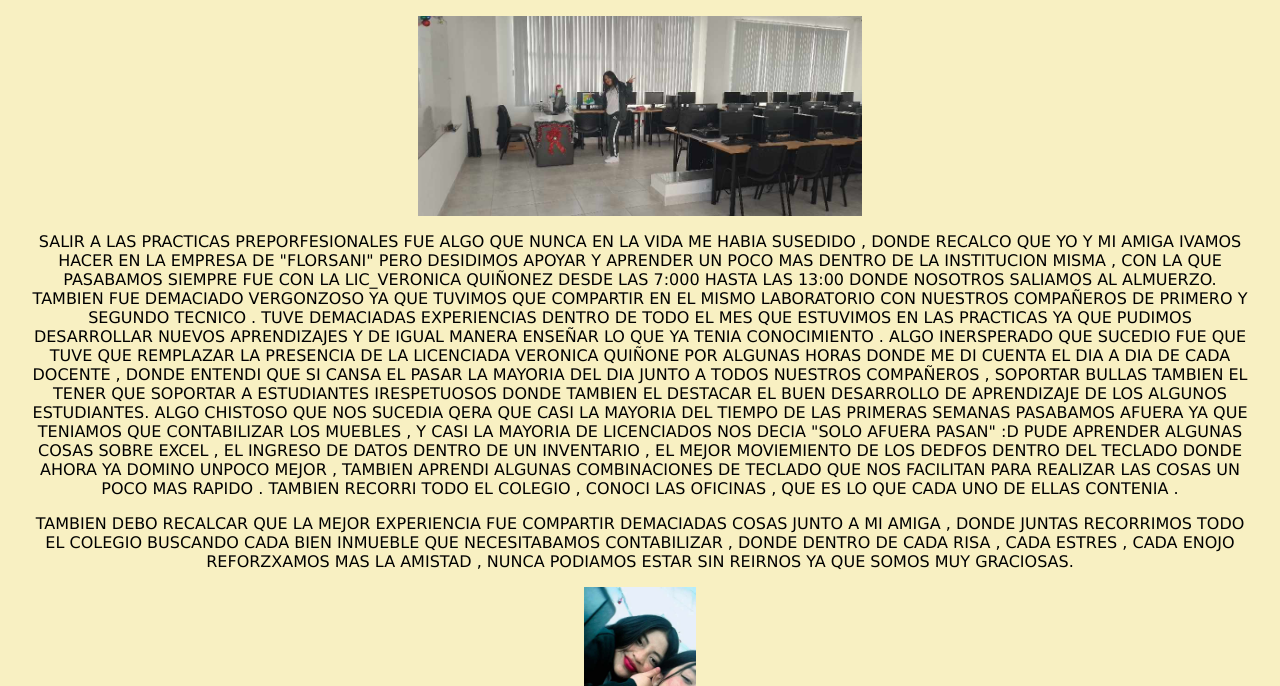
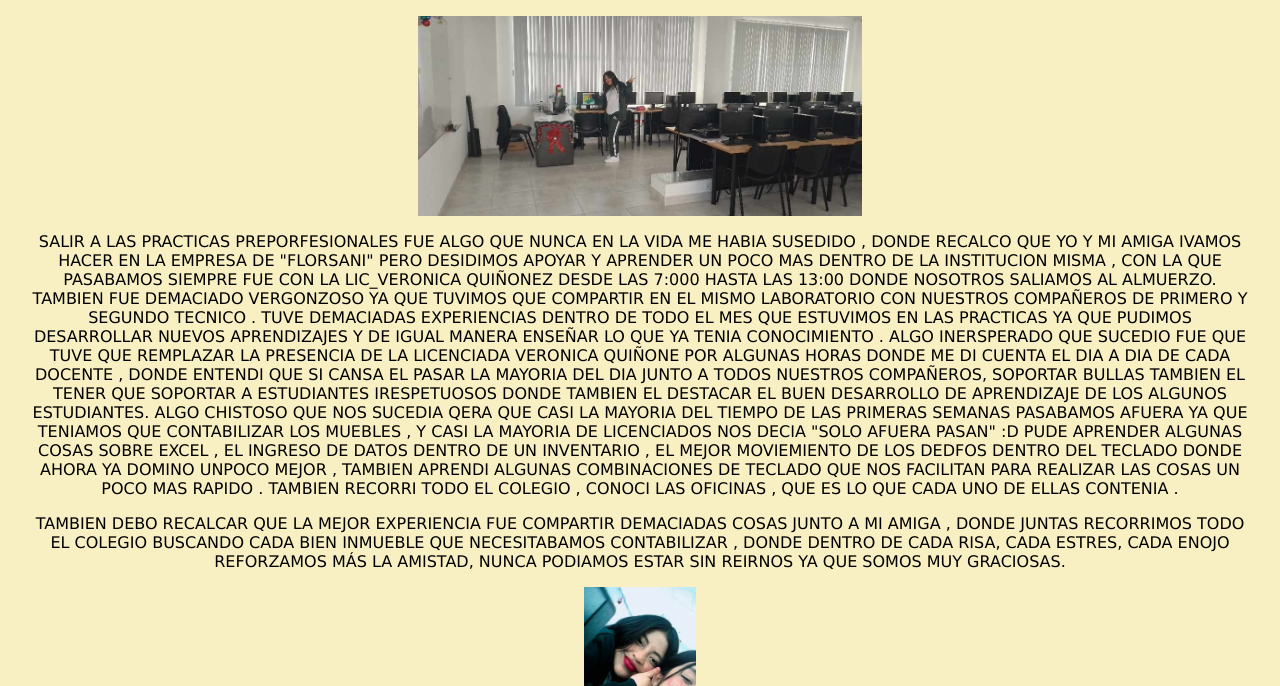
Before and after one commit to JessicaCaza/ExpeLaboralesJeSi, a plain HTML site: page index.html in a window 1280 px wide. Shown: the part 266-952 px from the top of the page. Drawn offline with Linux system fonts and the light colour scheme.

Commit message:
Update index.html

```diff
--- a/index.html
+++ b/index.html
@@ -39,11 +39,11 @@ p {
     <img src = "JESSICA.JPG" Height="200" ;>
 <p> SALIR A LAS PRACTICAS PREPORFESIONALES FUE ALGO QUE NUNCA EN LA VIDA ME HABIA SUSEDIDO , DONDE RECALCO QUE YO Y MI AMIGA IVAMOS HACER EN LA EMPRESA DE "FLORSANI" PERO DESIDIMOS APOYAR Y APRENDER UN POCO MAS DENTRO DE LA INSTITUCION MISMA , CON LA QUE PASABAMOS SIEMPRE FUE CON LA LIC_VERONICA QUIÑONEZ DESDE LAS 7:000 HASTA LAS 13:00 DONDE NOSOTROS SALIAMOS AL ALMUERZO. TAMBIEN FUE DEMACIADO VERGONZOSO YA QUE TUVIMOS QUE COMPARTIR EN EL MISMO LABORATORIO CON NUESTROS COMPAÑEROS DE PRIMERO Y SEGUNDO TECNICO .
     TUVE DEMACIADAS EXPERIENCIAS DENTRO DE TODO EL MES QUE ESTUVIMOS EN LAS PRACTICAS YA QUE PUDIMOS DESARROLLAR NUEVOS APRENDIZAJES Y DE IGUAL MANERA ENSEÑAR LO QUE YA TENIA CONOCIMIENTO .
-    ALGO INERSPERADO QUE SUCEDIO FUE QUE TUVE QUE REMPLAZAR LA PRESENCIA DE LA LICENCIADA VERONICA QUIÑONE POR ALGUNAS HORAS DONDE ME DI CUENTA EL DIA A DIA DE CADA DOCENTE , DONDE ENTENDI QUE SI CANSA EL PASAR LA MAYORIA DEL DIA JUNTO A TODOS NUESTROS COMPAÑEROS , SOPORTAR BULLAS TAMBIEN EL TENER QUE SOPORTAR A ESTUDIANTES IRESPETUOSOS DONDE TAMBIEN EL DESTACAR EL BUEN DESARROLLO DE APRENDIZAJE DE LOS ALGUNOS ESTUDIANTES.
+    ALGO INERSPERADO QUE SUCEDIO FUE QUE TUVE QUE REMPLAZAR LA PRESENCIA DE LA LICENCIADA VERONICA QUIÑONE POR ALGUNAS HORAS DONDE ME DI CUENTA EL DIA A DIA DE CADA DOCENTE , DONDE ENTENDI QUE SI CANSA EL PASAR LA MAYORIA DEL DIA JUNTO A TODOS NUESTROS COMPAÑEROS, SOPORTAR BULLAS TAMBIEN EL TENER QUE SOPORTAR A ESTUDIANTES IRESPETUOSOS DONDE TAMBIEN EL DESTACAR EL BUEN DESARROLLO DE APRENDIZAJE DE LOS ALGUNOS ESTUDIANTES.
     ALGO CHISTOSO QUE NOS SUCEDIA QERA QUE CASI LA MAYORIA DEL TIEMPO DE LAS PRIMERAS SEMANAS PASABAMOS AFUERA YA QUE TENIAMOS QUE CONTABILIZAR LOS MUEBLES , Y CASI LA MAYORIA DE LICENCIADOS NOS DECIA "SOLO AFUERA PASAN" :D
     PUDE APRENDER ALGUNAS COSAS SOBRE EXCEL , EL INGRESO DE DATOS DENTRO DE UN INVENTARIO , EL MEJOR MOVIEMIENTO DE LOS DEDFOS DENTRO DEL TECLADO DONDE AHORA YA DOMINO UNPOCO MEJOR , TAMBIEN APRENDI ALGUNAS COMBINACIONES DE TECLADO QUE NOS FACILITAN PARA REALIZAR LAS COSAS UN POCO MAS RAPIDO .
     TAMBIEN RECORRI TODO EL COLEGIO , CONOCI LAS OFICINAS , QUE ES LO QUE CADA UNO DE ELLAS CONTENIA .</p>
-    <p> TAMBIEN DEBO RECALCAR QUE LA MEJOR EXPERIENCIA FUE COMPARTIR DEMACIADAS COSAS JUNTO A MI AMIGA , DONDE JUNTAS RECORRIMOS TODO EL COLEGIO BUSCANDO CADA BIEN INMUEBLE QUE NECESITABAMOS CONTABILIZAR , DONDE DENTRO DE CADA RISA , CADA ESTRES , CADA ENOJO REFORZXAMOS MAS LA AMISTAD , NUNCA PODIAMOS ESTAR SIN REIRNOS YA QUE SOMOS MUY GRACIOSAS.</p>
+    <p> TAMBIEN DEBO RECALCAR QUE LA MEJOR EXPERIENCIA FUE COMPARTIR DEMACIADAS COSAS JUNTO A MI AMIGA , DONDE JUNTAS RECORRIMOS TODO EL COLEGIO BUSCANDO CADA BIEN INMUEBLE QUE NECESITABAMOS CONTABILIZAR , DONDE DENTRO DE CADA RISA, CADA ESTRES, CADA ENOJO REFORZAMOS MÁS LA AMISTAD, NUNCA PODIAMOS ESTAR SIN REIRNOS YA QUE SOMOS MUY GRACIOSAS.</p>
      <img src = "CHALOME.JPG" Height="200";>
     <P> PERSAONALMENTE PARA MI SE ME HIZO MUY CORTO EL MES DE LAS PASANTIAS YA QUE CUANDO TUVIMOS QUE INGRESAR FUE UN POCO RARO APESAR DE QUE  ESTUVIMOS EN EL COLEGIO MISMO REALIZANDO LAS PASANTIAS </P>
     </body> </head> </html>
```
